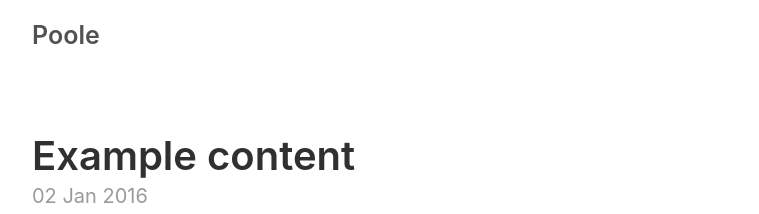
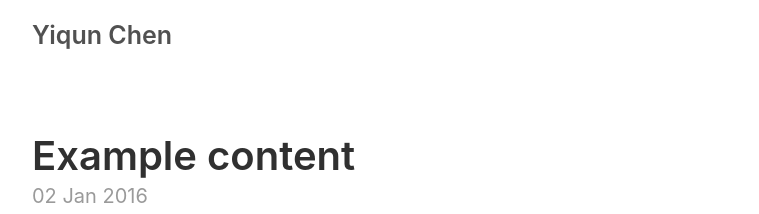
Before and after one commit to yiqunchen/yiqun_blog, a Jekyll site: the page built from index.html, in a window 1280 px wide and 900 px high. Shown: the top 214 px of the window, without its empty margins (258-1017 px from the left). Built offline with Jekyll 4.4.1, drawn with Linux system fonts in a browser that asks for light colours; the list of posts is cut into pages by our own code.

Commit message:
Update _config.yml

```diff
--- a/_config.yml
+++ b/_config.yml
@@ -1,10 +1,19 @@
 # Permalinks
 permalink:           pretty
 
+
+# Dependencies
+markdown:         kramdown
+kramdown:
+  extensions: ["tables"]
+
+highlighter:         true
+
+
 # Setup
-title:               Poole
-tagline:             The Jekyll Butler
-url:                 http://getpoole.com
+title:               Yiqun Chen
+tagline:            'Statistics, Food, Bioinformatics, New Yorker'
+url:                 http://yiqunchen.github.io/yiqun_blog/
 paginate:            1
 baseurl:             ""
 
@@ -17,9 +26,9 @@
 
 # About/contact
 author:
-  name:              Mark Otto
-  url:               https://twitter.com/mdo
-  email:             markdotto@gmail.com
+  name:              'Yiqun Chen'
+  url:               http://yiqunchen.github.io/
+  email:             yiqunchen@berkeley.edu
 
 # Custom vars
 version:             2.0.0
```
